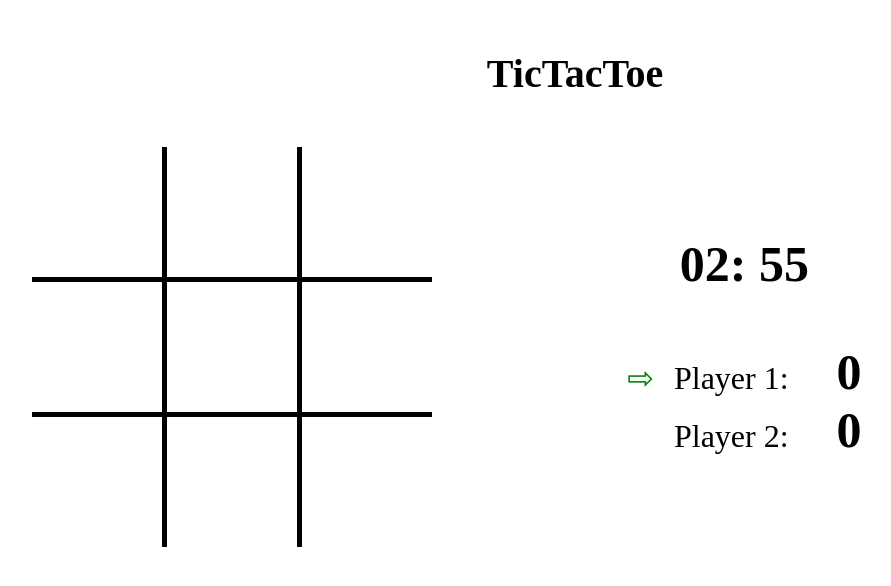
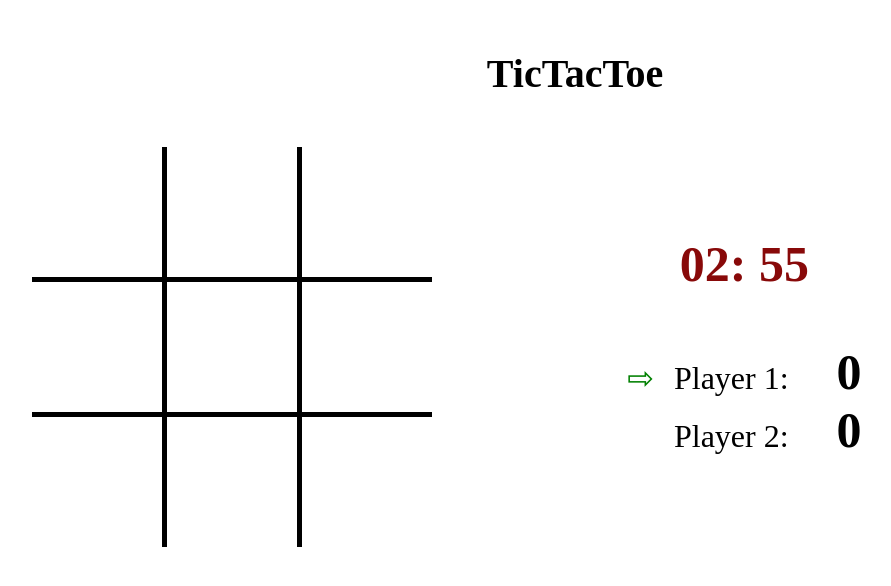
Before and after one commit to RaspberryChaos/tic-tac-toe, a plain HTML site: page index.html in a window 1280 px wide. Shown: the whole page, without its empty margins (65-956 px from the left). Drawn offline with Linux system fonts and the light colour scheme.

Commit message:
timer colour updated

```diff
--- a/styles.css
+++ b/styles.css
@@ -45,6 +45,7 @@
 #timer {
   font-size: 50px;
   margin-bottom: 50px;
+  color: rgb(136, 9, 9);
 }
 
 .player {
```
